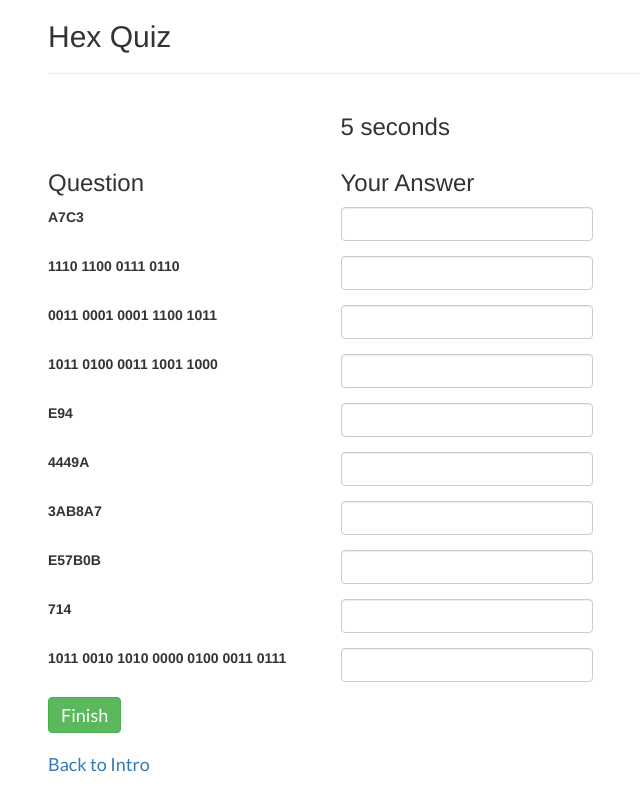
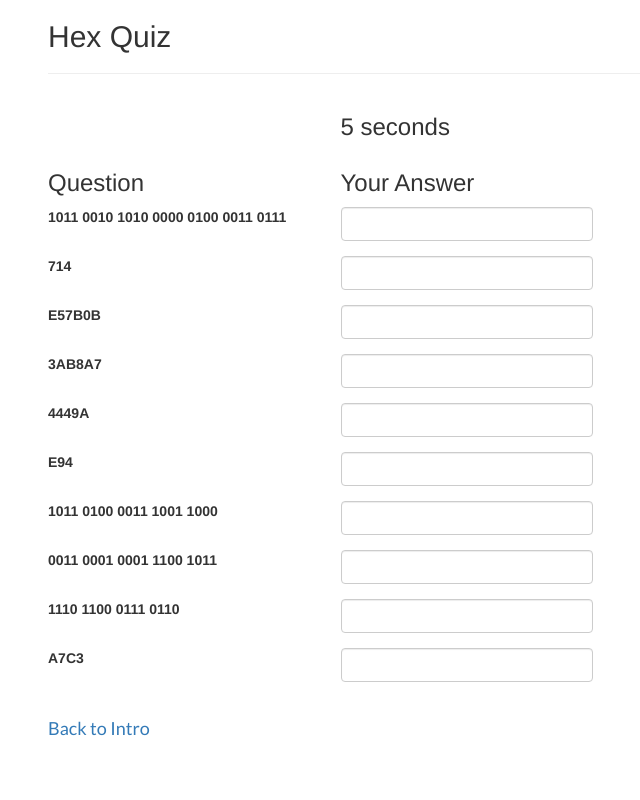
Before and after one commit to amclees/hexquiz, an Angular app: page /quiz in a window 1280 px wide. Shown: the whole page, without its empty margins (22-662 px from the left). Built offline with nearby package versions, Linux system fonts and the light colour scheme.

Commit message:
Add enter and exit animations for questions

```diff
--- a/package.json
+++ b/package.json
@@ -11,6 +11,7 @@
     "e2e": "ng e2e"
   },
   "dependencies": {
+    "@angular/animations": "^4.1.2",
     "@angular/common": "^4.0.0",
     "@angular/compiler": "^4.0.0",
     "@angular/core": "^4.0.0",
--- a/src/app/app.module.ts
+++ b/src/app/app.module.ts
@@ -3,6 +3,7 @@ import { NgModule } from '@angular/core';
 import { FormsModule } from '@angular/forms';
 import { HttpModule } from '@angular/http';
 import { RouterModule }   from '@angular/router';
+import { BrowserAnimationsModule } from '@angular/platform-browser/animations';
 
 import { AppComponent } from './app.component';
 import { IntroComponent } from './intro.component';
@@ -18,6 +19,7 @@ import { QuizComponent } from './quiz.component';
     BrowserModule,
     FormsModule,
     HttpModule,
+    BrowserAnimationsModule,
     RouterModule.forRoot([
       {
         path: '',
--- a/src/app/question.ts
+++ b/src/app/question.ts
@@ -42,6 +42,7 @@ export class Question {
   displayAnswer: string;
   input: string;
   length: number;
+  finished: false;
   static hex_strings: string[];
   static bin_strings: string[];
 
--- a/src/app/quiz.component.html
+++ b/src/app/quiz.component.html
@@ -16,19 +16,26 @@
   </div>
   <div *ngFor="let question of questions"
   class="form-group row"
-  [ngClass]="{'has-success': !(question.input.trim() === ''), 'has-error': verifying && !question.correct()}">
+  [ngClass]="{'has-success': !(question.input.trim() === ''), 'has-error': verifying && !question.correct()}"
+  [@questionIn]="question.input.trim() !== '' && question.blurred && !verifying ? 'finished' : 'unfinished'"
+  (@questionIn.done)="handleAnimationEnd($event, question)">
+    <span *ngIf="!question.finished">
       <div class="col-md-3">
         <label>{{question.text}}</label>
       </div>
       <div class="col-md-4">
-      <input class="form-control question" [(ngModel)]="question.input" [disabled]="verifying"/>
+        <input class="form-control question"
+        [(ngModel)]="question.input"
+        [disabled]="verifying"
+        (blur)="question.blurred = true" />
       </div>
       <div class="col-md-5 wrong" *ngIf="verifying && !question.correct()">
         <p>{{question.displayAnswer}}</p>
       </div>
+    </span>
   </div>
   <p *ngIf="verifying">{{scoring}}</p>
-  <button class="btn btn-success" (click)="continue()">{{button}}</button>
+  <button class="btn btn-success" *ngIf="verifying" (click)="continue()">{{button}}</button>
 </div>
 <br />
 <a routerLink="/">Back to Intro</a>
--- a/src/app/quiz.component.ts
+++ b/src/app/quiz.component.ts
@@ -1,4 +1,11 @@
 import { Component } from '@angular/core';
+import {
+  trigger,
+  state,
+  style,
+  animate,
+  transition
+} from '@angular/animations';
 import { Question } from './question';
 
 function getQuestions(number, length = null) {
@@ -21,17 +28,36 @@ function getQuestions(number, length = null) {
 @Component({
   selector: 'hexquiz',
   templateUrl: './quiz.component.html',
-  styleUrls: ['./main.css']
+  styleUrls: ['./main.css'],
+  animations: [
+    trigger('questionIn', [
+      state('unfinished', style({
+        transform: 'translateX(0)'
+      })),
+      state('finished', style({
+        opacity: 0
+      })),
+      transition(':enter', [
+        style({transform: 'translateX(-100%)'}),
+        animate('400ms ease-in')
+      ]),
+      transition('* => finished', [
+        animate('400ms ease-out')
+      ])
+    ])
+  ]
 })
 
 export class QuizComponent {
-  questions = getQuestions(10);
+  questions: Question[];
   verifying = false;
-  button = 'Finish';
+  button = 'New Quiz';
   scoring: string;
   timer = 0;
 
   constructor() {
+    this.verifying = true;
+    this.continue();
     setInterval(() => {
       if(!this.verifying) {
         this.timer += 1
@@ -41,10 +67,18 @@ export class QuizComponent {
 
   continue () {
     if (this.verifying) {
-      this.questions = getQuestions(10);
-      this.button = 'Finish';
+      this.questions = [];
+      let questions = getQuestions(10);
+      var questionIntervalId = setInterval(() => {
+        this.questions.push(questions.pop());
+        if(questions.length === 0) {
+          clearInterval(questionIntervalId);
+        }
+      }, 100);
     } else {
-      this.button = 'New Quiz';
+      for (let question of this.questions) {
+        question.finished = false;
+      }
       let right = this.questions.reduce(function(acc, question) {
         return acc + (question.correct() ? 1 : 0);
       }, 0);
@@ -59,4 +93,15 @@ export class QuizComponent {
     }
     this.verifying = this.verifying ? false : true;
   }
+
+  handleAnimationEnd (event, question) {
+    if (event.toState === 'finished') {
+      question.finished = true;
+      if (this.questions.reduce(function(acc, question) {
+        return acc && question.finished;
+      }, true)) {
+        this.continue();
+      }
+    }
+  }
 }
```
Lines whose indentation alone changed are shown as unchanged.
